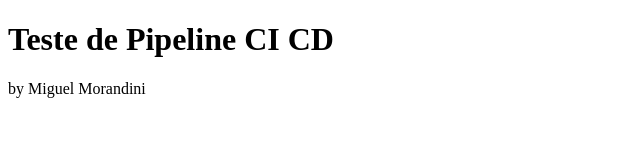
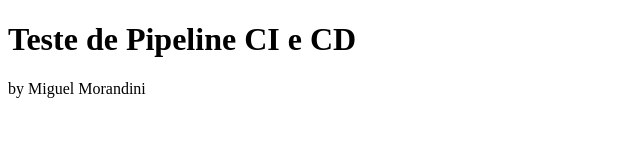
Before and after one commit to miguelmorandini/pipeline-ci-cd, a website: page home.html in a window 1280 px wide. Shown: the full height of the page, 0-640 px from the left. Drawn offline with Linux system fonts and the light colour scheme.

Commit message:
feat: home atualizada

```diff
--- a/home.html
+++ b/home.html
@@ -7,7 +7,7 @@
 </head>
 
 <body>
-    <h1>Teste de Pipeline CI CD</h1>
+    <h1>Teste de Pipeline CI e CD</h1>
     <p>by Miguel Morandini</p>
 </body>
 
```
